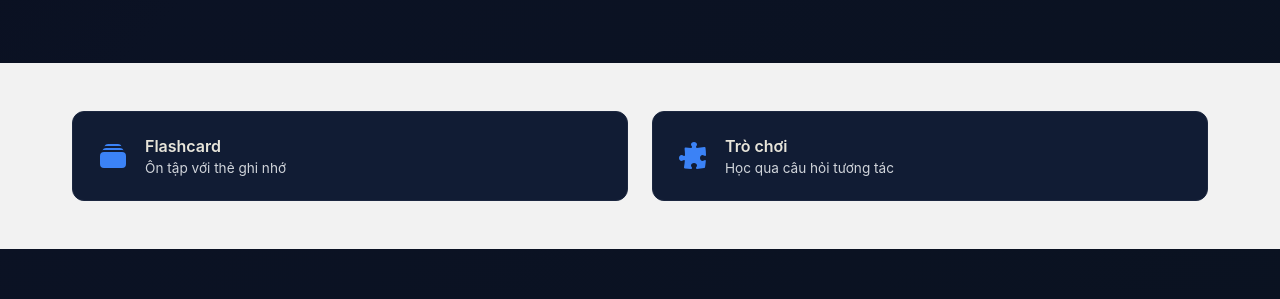
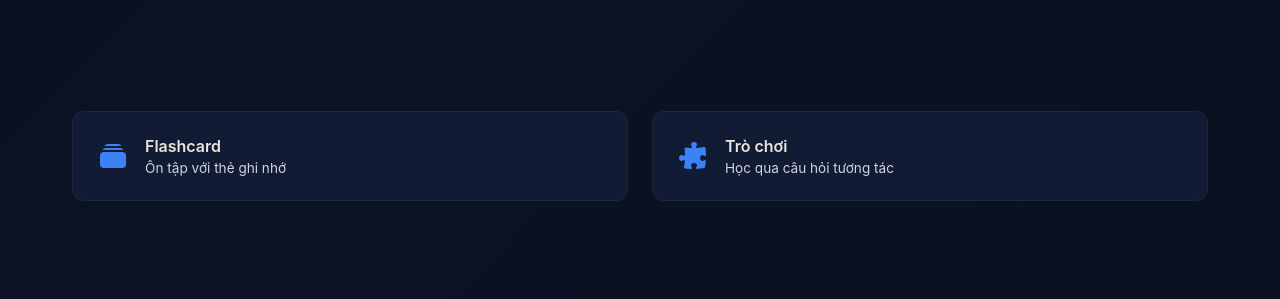
Before and after one commit to ChickenCode-FPT/mln131, a React (Create React App) app: page / in a window 1280 px wide. Shown: the part 1395-1694 px from the top of the page. Built offline with nearby package versions, Linux system fonts and the light colour scheme; no server answers.

Commit message:
Update overview.css

```diff
--- a/src/styles/overview.css
+++ b/src/styles/overview.css
@@ -6,7 +6,7 @@
 
 /* Hero Section */
 .overview-hero {
-    background: linear-gradient(135deg, #1a2b4a 0%, #0f172a 100%);
+    background: transparent;
     padding: 4rem 2rem;
     display: flex;
     align-items: center;
@@ -266,7 +266,7 @@
 
 /* Quick Actions */
 .overview-actions {
-    background: #F2F2F2;
+    background: transparent;
     padding: 3rem 0;
 }
 
```
